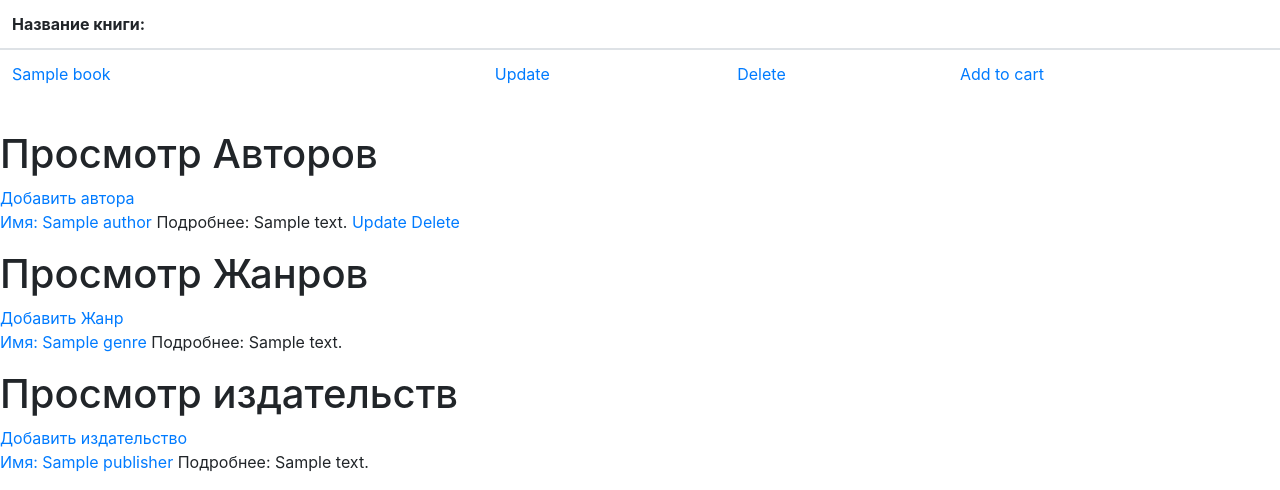
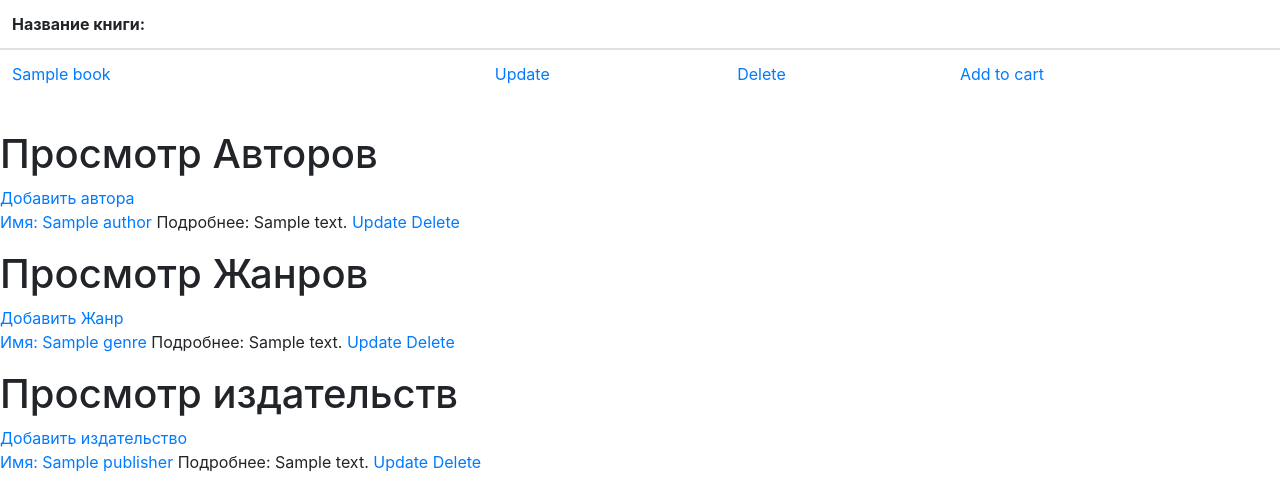
Before and after one commit to macra1/IT-academy_book_shop, a Django app: template proj/crud/templates/crud/read.html in a window 1280 px wide. Shown: the part 315-805 px from the top of the page. Run offline with Django 3.2, Linux system fonts and the light colour scheme; the template is opened without the code that fills it: values that come from a table or form of the project are taken from there, others are empty; a user stored in the database is signed in; tables that the repository leaves empty hold one stand-in row (values such as "Sample post"); some libraries are stand-ins or nearby versions.

Commit message:
update template

```diff
--- a/proj/crud/templates/crud/read.html
+++ b/proj/crud/templates/crud/read.html
@@ -61,7 +61,16 @@
         {% endif %}
         {% for elem in Genre %}
             <a href="{{ elem.pk }}">Имя: {{ elem.name }}</a>
-            <a>Подробнее: {{ elem.description }}</a><p>
+            <a>Подробнее: {{ elem.description }}</a>
+            {% if perms.directory.update_genre %}
+                <a href="{% url 'genre_update' elem.pk %}"> Update </a>
+            {% endif %}
+            </td>
+            <td>
+            {% if perms.directory.delete_genre %}
+                <a href="{% url 'genre_delete' elem.pk %}">Delete</a>
+            {% endif %}
+        <p>
         {% endfor %}
 
         {% if Publisher %}
@@ -70,7 +79,16 @@
         {% endif %}
         {% for elem in Publisher %}
             <a href="{{ elem.pk }}">Имя: {{ elem.name }}</a>
-            <a>Подробнее: {{ elem.description }}</a><p>
+            <a>Подробнее: {{ elem.description }}</a>
+            {% if perms.directory.update_publisher %}
+                <a href="{% url 'publisher_update' elem.pk %}"> Update </a>
+            {% endif %}
+            </td>
+            <td>
+            {% if perms.directory.delete_publisher %}
+                <a href="{% url 'publisher_delete' elem.pk %}">Delete</a>
+            {% endif %}
+        <p>
         {% endfor %}
     </div>
 {% endblock %}
```
